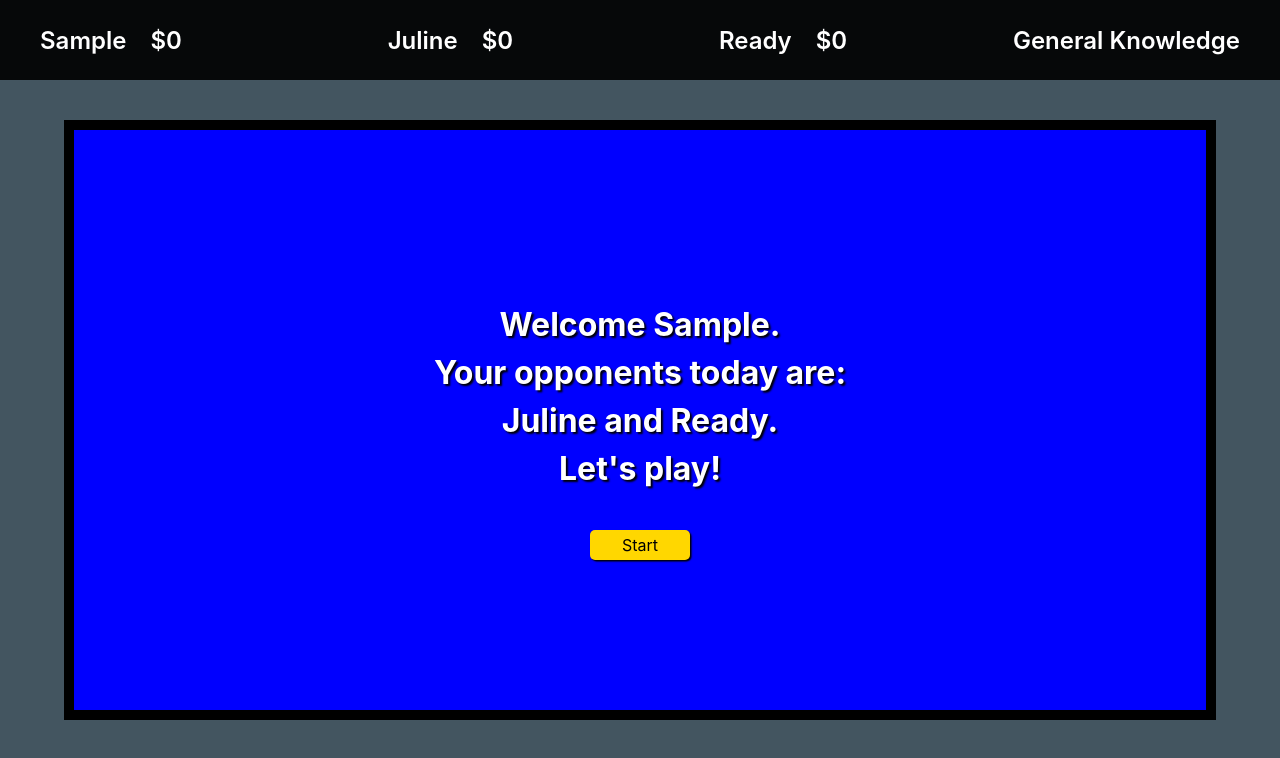
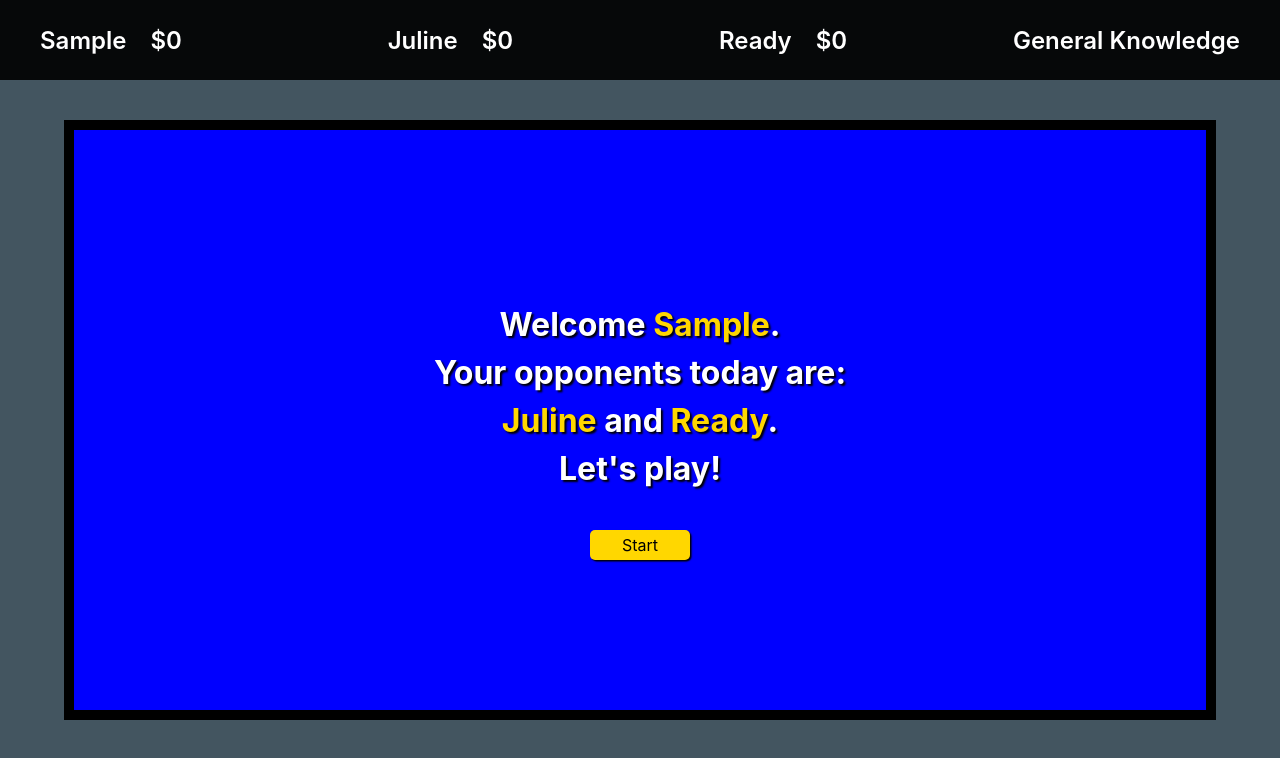
Before and after one commit to SJellen/generalknowledge, a Next.js app: page / in a window 1280 px wide. Both pictures are taken after typing "Sample" into the empty fields and a click on the button "Enter". Shown: the top 758 px of the page. Built offline with nearby package versions, Linux system fonts and the light colour scheme; no server answers.

Commit message:
set up to make the start page names more colorful

```diff
--- a/logic/useQuestionLogic.js
+++ b/logic/useQuestionLogic.js
@@ -93,7 +93,7 @@ export default function useQuestionLogic() {
     function passToPlayer2() {
 
             let move = passOrPlay()
-            console.log(move)
+            // console.log(move)
 
             if (move === "play") {
                 localStorage.setItem(LOCAL_STORAGE_KEY_TURN, JSON.stringify(player2))
@@ -110,7 +110,7 @@ export default function useQuestionLogic() {
                     setPlayer2Score(prevScore => prevScore - cost)
 
                     let move = passOrPlay()
-                    console.log(move)
+                    // console.log(move)
 
                     if (move === "play") {
                         let answer = computerAnswersQuestion()
@@ -137,7 +137,7 @@ export default function useQuestionLogic() {
                 setCurrentTurn(player3)
 
                 let move = passOrPlay()
-                console.log(move)
+                // console.log(move)
                 if (move === "play") {
                     // setCurrentTurn(player3)
                     let answer = computerAnswersQuestion()
--- a/logic/useRoundOneLogic.js
+++ b/logic/useRoundOneLogic.js
@@ -33,6 +33,9 @@ export default function useRoundOneLogic() {
 
 
     }, [currentQuestion])
+
+
+    console.log(categoryArr)
 
 
 
--- a/pages/start.js
+++ b/pages/start.js
@@ -41,7 +41,7 @@ export default function Start() {
                 {
                         !showInput ?
                         <div className={styles.wordbox2}>
-                            <h1 >Welcome {username}.<br></br> Your opponents today are:<br></br> {player2} and {player3}.<br></br>
+                            <h1 >Welcome <span className={styles.usernames}>{username}</span>.<br></br> Your opponents today are:<br></br> <span className={styles.usernames}>{player2}</span> and <span className={styles.usernames}>{player3}</span>.<br></br>
                              Let's play!</h1>
                         <Link href="/roundone" style={{textDecoration: "none"}}><a className={styles.beginButton} type="submit" style={{color: "black"}} onClick={handleStartGameClick}>Start</a></Link>
                         </div> : ""
--- a/styles/Start.module.scss
+++ b/styles/Start.module.scss
@@ -37,6 +37,10 @@
     align-items: center;
     text-align: center;
     color: white;
+}
+
+.usernames {
+    color: gold;
 }
 
 .inputBox {
```
